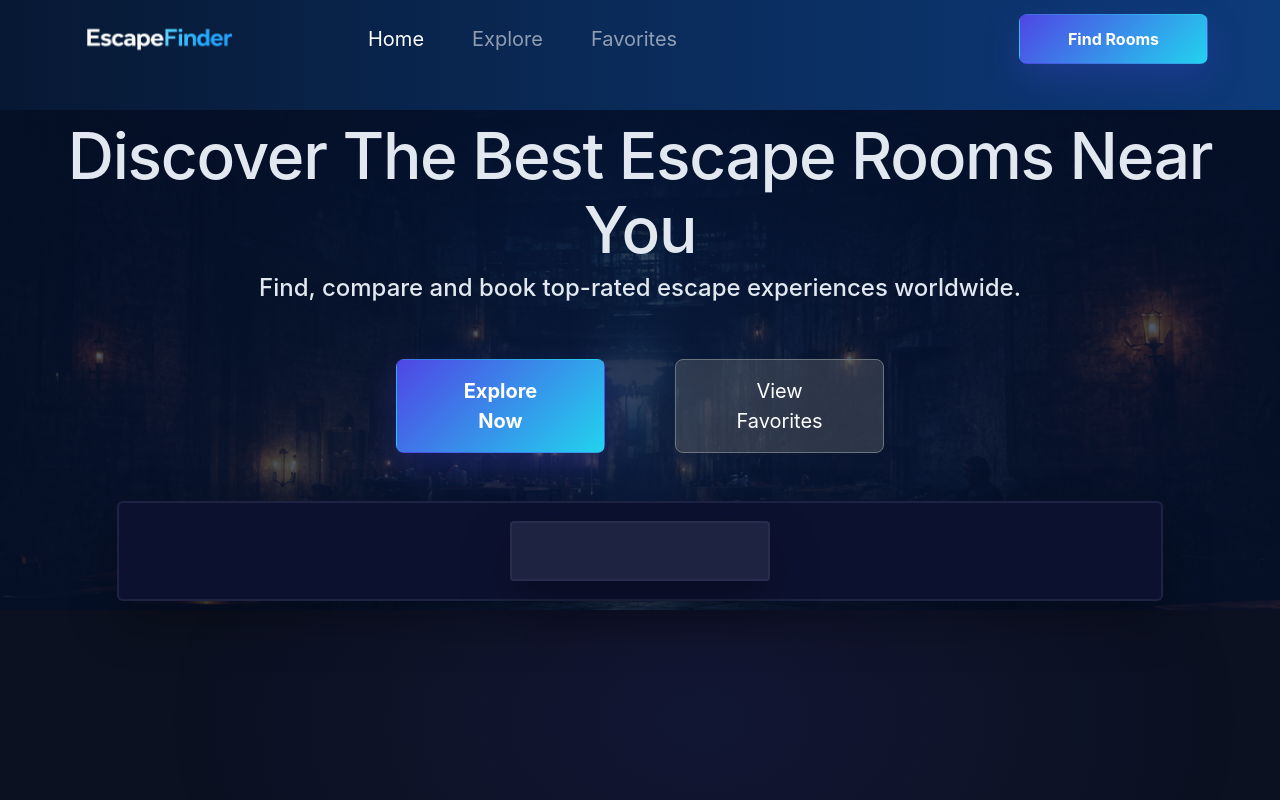
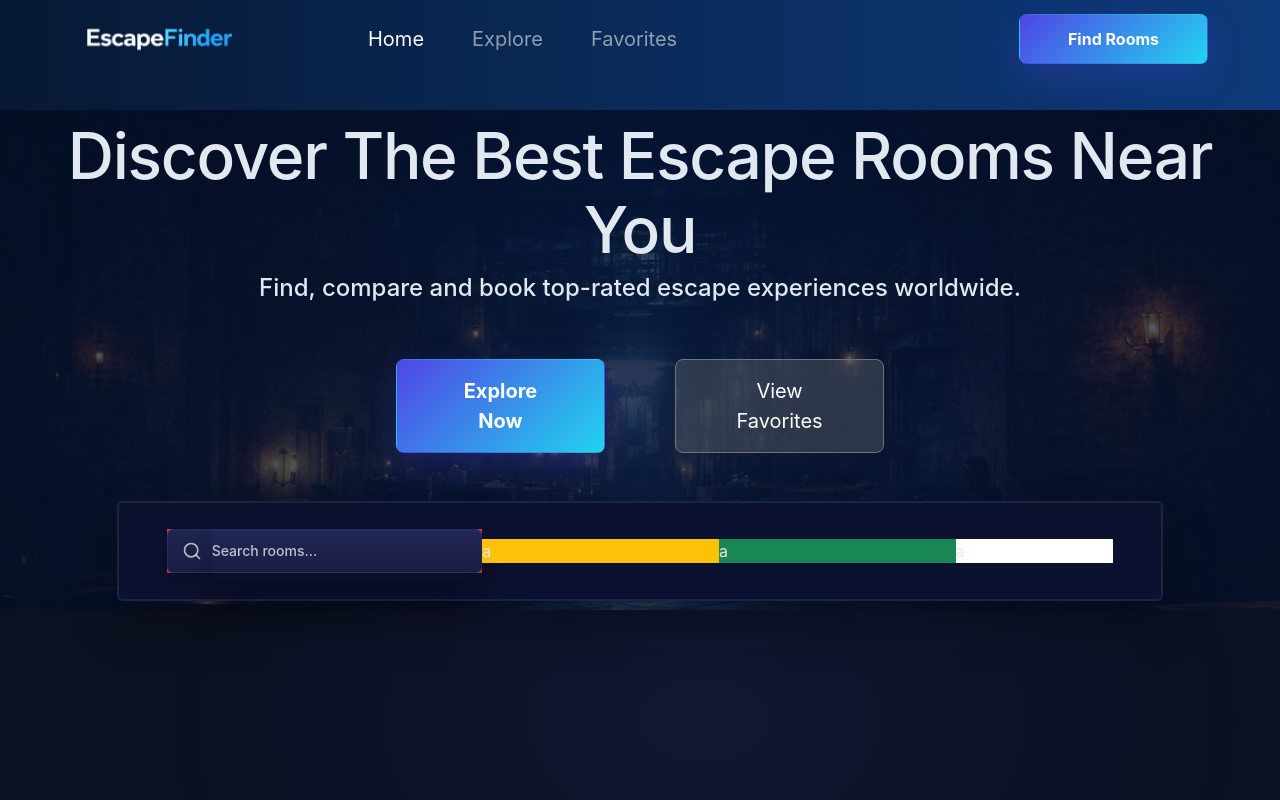
Before and after one commit to kiumars609/escape-finder, a React (Vite) app: page / in a window 1280 px wide. Built offline with nearby package versions, Linux system fonts and the light colour scheme.

Commit message:
Add search input with style

```diff
--- a/src/Components/SubHeader/SearchSection.jsx
+++ b/src/Components/SubHeader/SearchSection.jsx
@@ -3,8 +3,34 @@ import React from "react";
 export default function SearchSection() {
   return (
     <>
-      <div className="col-12 col-md-10 mt-5 search-section rounded-2">
-        <input type="search" className="col-12 col-md-3 rounded-1" />
+      <div className="col-12 col-md-10 mt-5 search-section rounded-2 px-5">
+        {/* <input type="search" className="col-12 col-md-3 rounded-1" /> */}
+
+        <div className="col-4 bg-danger">
+          <div className="search-box">
+            <svg
+              className="search-icon"
+              xmlns="http://www.w3.org/2000/svg"
+              width="20"
+              height="20"
+              viewBox="0 0 24 24"
+              fill="none"
+              stroke="currentColor"
+              stroke-width="2"
+              stroke-linecap="round"
+              stroke-linejoin="round"
+            >
+              <circle cx="11" cy="11" r="8"></circle>
+              <line x1="21" y1="21" x2="16.65" y2="16.65"></line>
+            </svg>
+
+            <input type="text" placeholder="Search rooms..." />
+          </div>
+        </div>
+
+        <div className="col-3 bg-warning">a</div>
+        <div className="col-3 bg-success">a</div>
+        <div className="col-2 bg-white">a</div>
       </div>
     </>
   );
--- a/src/Components/SubHeader/style.css
+++ b/src/Components/SubHeader/style.css
@@ -50,3 +50,54 @@
   box-shadow: 0 20px 50px rgba(0, 0, 0, 0.3);
   height: 60px;
 }
+
+
+
+
+.search-box {
+  /* width: 245px; */
+  height: 44px;
+  display: flex;
+  align-items: center;
+  gap: 10px;
+  padding: 0 0 0 14px;
+
+  background: linear-gradient(180deg, #202554 0%, #1a1e45 100%);
+  border: 1px solid rgba(255, 255, 255, 0.06);
+  border-radius: 6px;
+
+  box-shadow:
+    0 8px 20px rgba(0, 0, 0, 0.18),
+    inset 0 1px 0 rgba(255, 255, 255, 0.03);
+}
+
+.search-icon {
+  flex-shrink: 0;
+  color: rgba(255, 255, 255, 0.72);
+}
+
+.search-box input {
+  width: 100%;
+  background: transparent;
+  border: none;
+  outline: none;
+
+  color: #ffffff;
+  font-size: 14px;
+  font-weight: 500;
+}
+
+.search-box input::placeholder {
+  color: rgba(255, 255, 255, 0.72);
+}
+
+
+
+
+
+.search-box:focus-within {
+  border-color: rgba(120, 140, 255, 0.35);
+  box-shadow:
+    0 10px 24px rgba(0, 0, 0, 0.22),
+    0 0 0 3px rgba(90, 110, 255, 0.08);
+}
```
